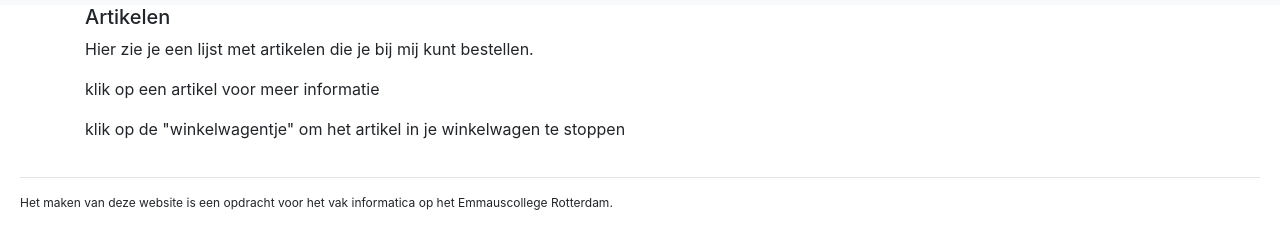
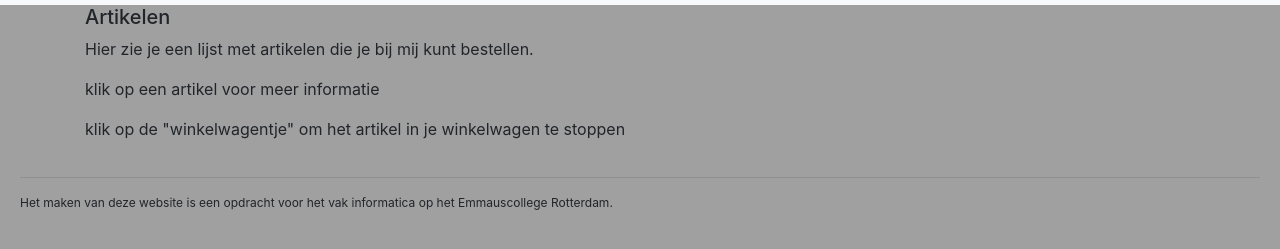
Before and after one commit to emmaus-5v/webshop-5vc-casper-fabian, a website: page web/index.html in a window 1280 px wide. Shown: the part 51-300 px from the top of the page. Drawn offline with nearby package versions, Linux system fonts and the light colour scheme; no server answers.

Commit message:
V0.1.1 - Achtergrond

```diff
--- a/web/css/style.css
+++ b/web/css/style.css
@@ -1,4 +1,8 @@
 /* all pages */
+
+body {
+  background-color: RGB(160, 160, 160);
+}
 
 footer {
   margin: 20px;
```
